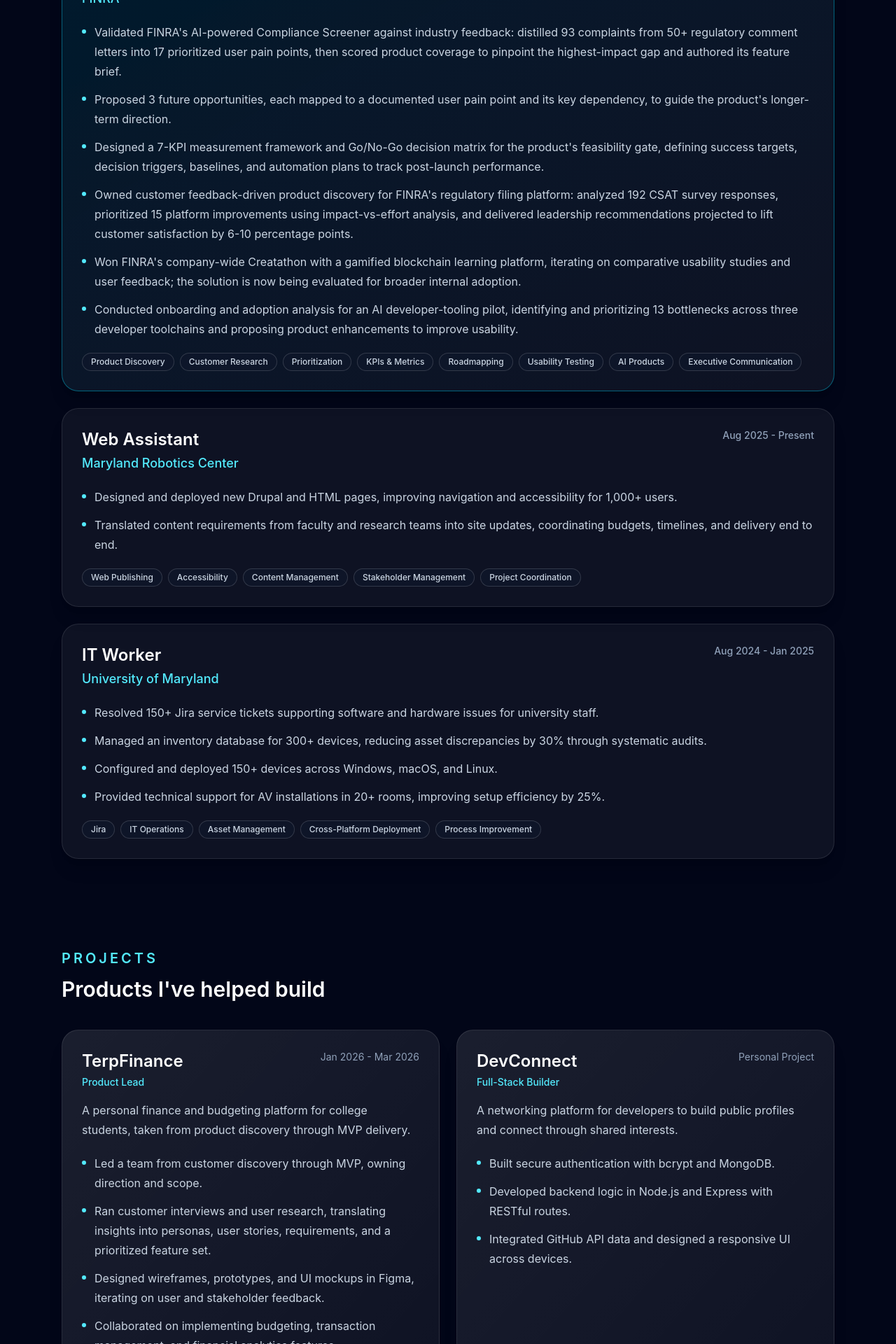
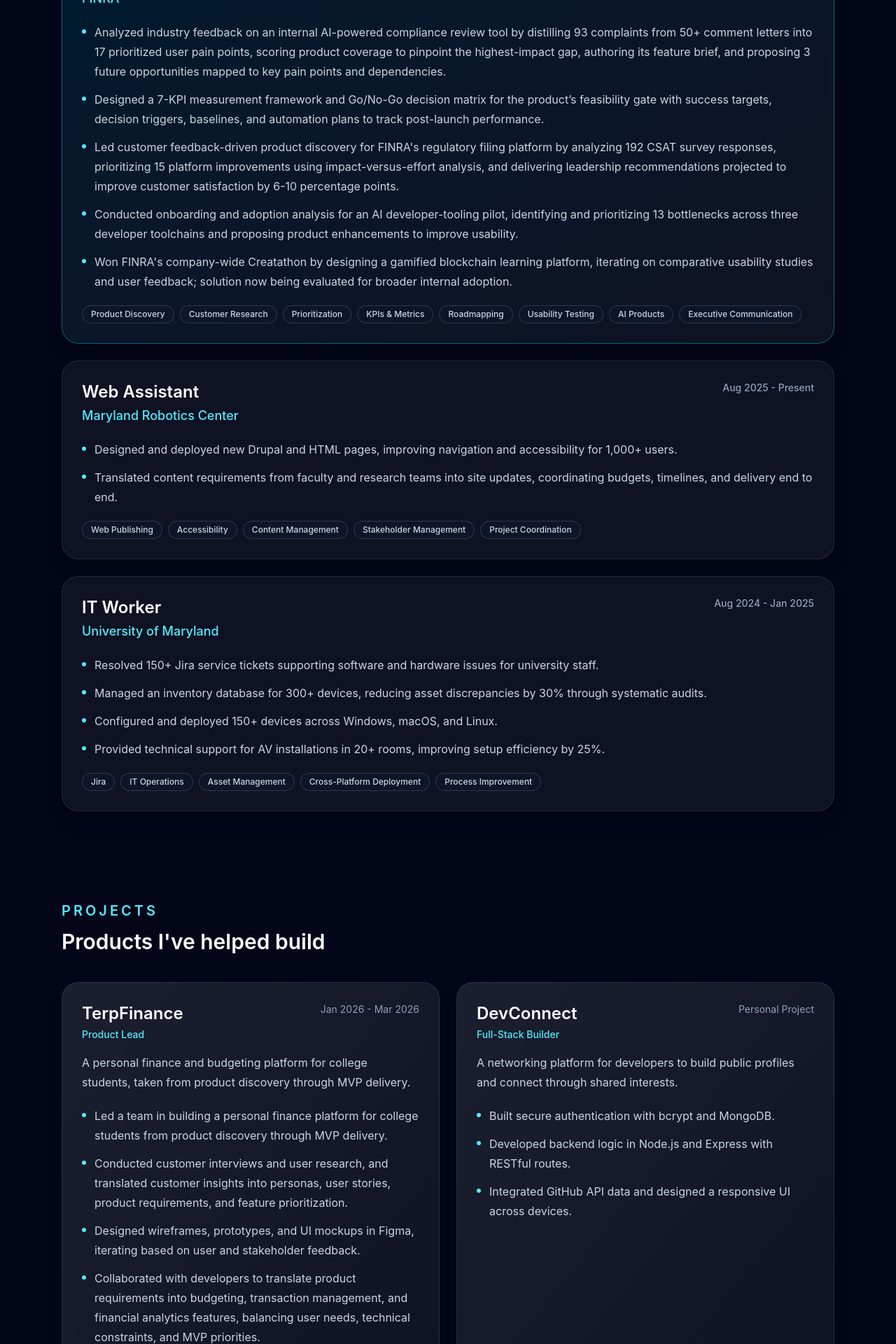
Before and after one commit to arikhasan2210/Portfolio-Web-Page, a React (Vite) app: page / in a window 1280 px wide. Shown: the part 1900-3820 px from the top of the page at 70% size. Built offline with nearby package versions, Linux system fonts and the light colour scheme.

Commit message:
Revise role descriptions for improved clarity
Updated bullet points for roles to enhance clarity and detail, consolidating multiple points into more impactful statements.

```diff
--- a/src/App.jsx
+++ b/src/App.jsx
@@ -49,14 +49,13 @@
       company: "FINRA",
       period: "Jun 2026 - Present",
       featured: true,
-      bullets: [
-        "Validated FINRA's AI-powered Compliance Screener against industry feedback: distilled 93 complaints from 50+ regulatory comment letters into 17 prioritized user pain points, then scored product coverage to pinpoint the highest-impact gap and authored its feature brief.",
-        "Proposed 3 future opportunities, each mapped to a documented user pain point and its key dependency, to guide the product's longer-term direction.",
-        "Designed a 7-KPI measurement framework and Go/No-Go decision matrix for the product's feasibility gate, defining success targets, decision triggers, baselines, and automation plans to track post-launch performance.",
-        "Owned customer feedback-driven product discovery for FINRA's regulatory filing platform: analyzed 192 CSAT survey responses, prioritized 15 platform improvements using impact-vs-effort analysis, and delivered leadership recommendations projected to lift customer satisfaction by 6-10 percentage points.",
-        "Won FINRA's company-wide Creatathon with a gamified blockchain learning platform, iterating on comparative usability studies and user feedback; the solution is now being evaluated for broader internal adoption.",
-        "Conducted onboarding and adoption analysis for an AI developer-tooling pilot, identifying and prioritizing 13 bottlenecks across three developer toolchains and proposing product enhancements to improve usability.",
-      ],
+bullets: [
+  "Analyzed industry feedback on an internal AI-powered compliance review tool by distilling 93 complaints from 50+ comment letters into 17 prioritized user pain points, scoring product coverage to pinpoint the highest-impact gap, authoring its feature brief, and proposing 3 future opportunities mapped to key pain points and dependencies.",
+  "Designed a 7-KPI measurement framework and Go/No-Go decision matrix for the product’s feasibility gate with success targets, decision triggers, baselines, and automation plans to track post-launch performance.",
+  "Led customer feedback-driven product discovery for FINRA's regulatory filing platform by analyzing 192 CSAT survey responses, prioritizing 15 platform improvements using impact-versus-effort analysis, and delivering leadership recommendations projected to improve customer satisfaction by 6-10 percentage points.",
+  "Conducted onboarding and adoption analysis for an AI developer-tooling pilot, identifying and prioritizing 13 bottlenecks across three developer toolchains and proposing product enhancements to improve usability.",
+  "Won FINRA's company-wide Creatathon by designing a gamified blockchain learning platform, iterating on comparative usability studies and user feedback; solution now being evaluated for broader internal adoption.",
+],
       tags: [
         "Product Discovery",
         "Customer Research",
@@ -111,12 +110,12 @@
       period: "Jan 2026 - Mar 2026",
       description:
         "A personal finance and budgeting platform for college students, taken from product discovery through MVP delivery.",
-      bullets: [
-        "Led a team from customer discovery through MVP, owning direction and scope.",
-        "Ran customer interviews and user research, translating insights into personas, user stories, requirements, and a prioritized feature set.",
-        "Designed wireframes, prototypes, and UI mockups in Figma, iterating on user and stakeholder feedback.",
-        "Collaborated on implementing budgeting, transaction management, and financial analytics features.",
-      ],
+bullets: [
+  "Led a team in building a personal finance platform for college students from product discovery through MVP delivery.",
+  "Conducted customer interviews and user research, and translated customer insights into personas, user stories, product requirements, and feature prioritization.",
+  "Designed wireframes, prototypes, and UI mockups in Figma, iterating based on user and stakeholder feedback.",
+  "Collaborated with developers to translate product requirements into budgeting, transaction management, and financial analytics features, balancing user needs, technical constraints, and MVP priorities.",
+],
       tags: [
         "Product Discovery",
         "User Research",
```
